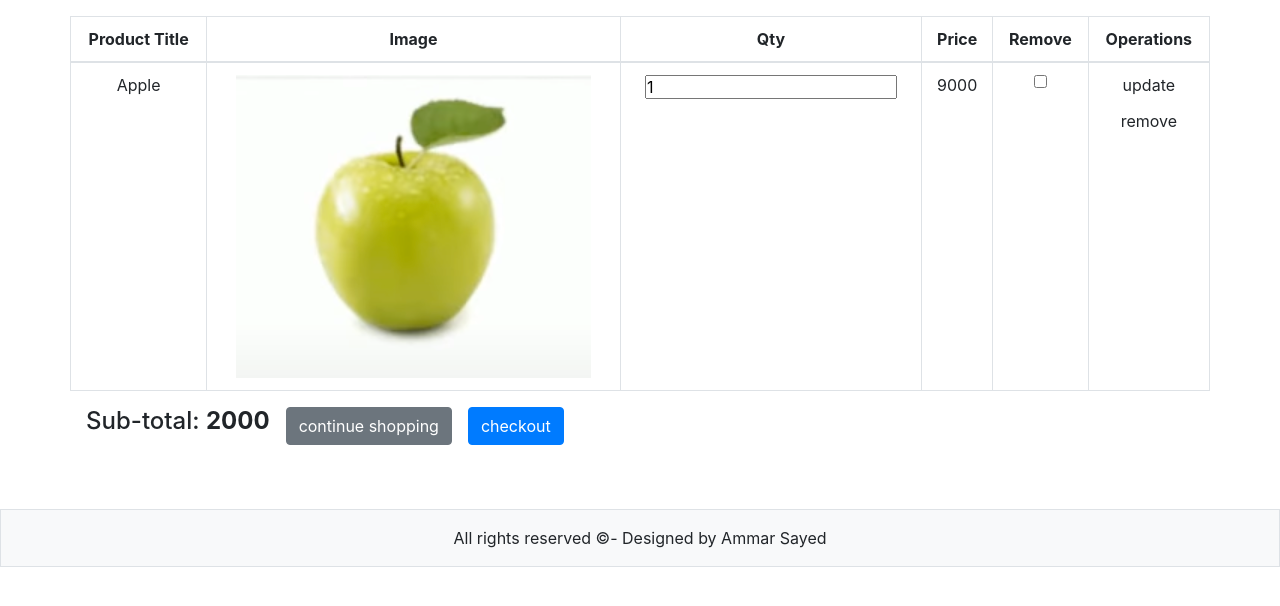
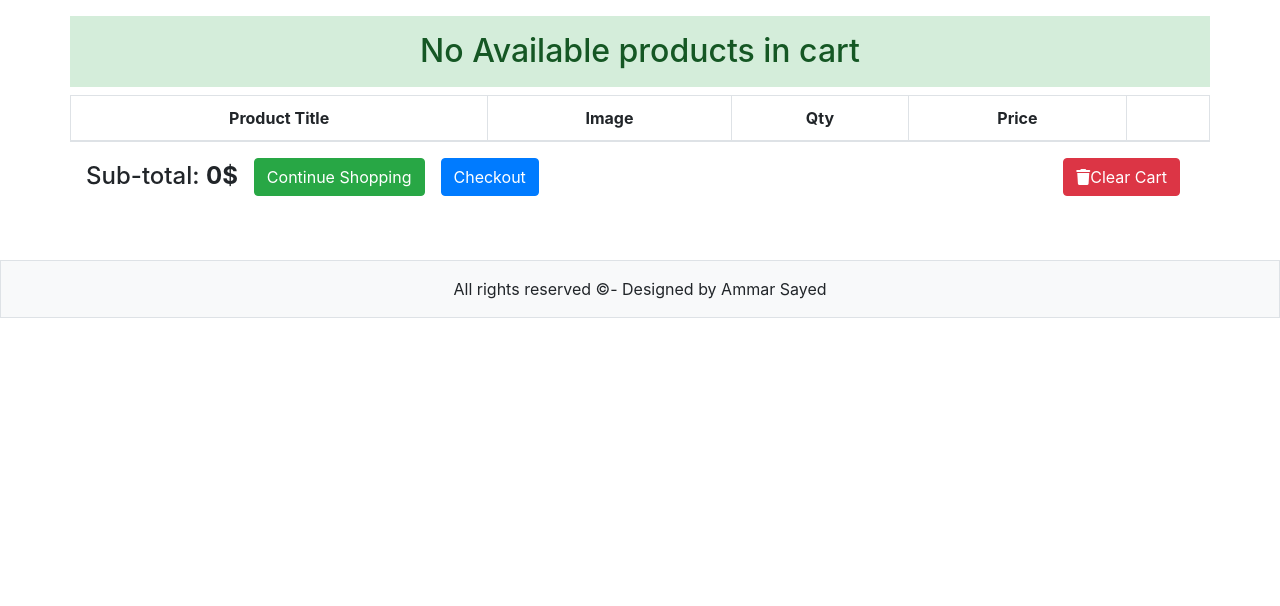
Before and after one commit to AmmarSayed/e-commerce-php, a PHP site: page /cart.php in a window 1280 px wide. Shown: the part 161-767 px from the top of the page. Run offline with PHP 8.4, Linux system fonts and the light colour scheme; tables that the repository leaves empty or names only in its code hold one stand-in row (values such as "Sample post"); lists and menus that the app fills with data are empty.

Commit message:
added remove item from cart, and clear cart functionality

```diff
--- a/cart.php
+++ b/cart.php
@@ -60,14 +60,10 @@ include("./head.php");
 
             </ul>
         </nav>
-
-        <!-- third child -->
-        <!-- <div class="alert alert-light">
-            <h3 class="text-center">Hidden Store</h3>
-            <p class="text-center">Lorem ipsum dolor sit amet consectetur adipisicing elit. Deleniti, excepturi.</p>
-        </div> -->
-
-        <!-- fourth child -->
+        <?php
+        handle_delete_cart_item();
+        handle_empty_cart();
+        ?>
         <div class="container">
             <div class="row">
                 <table class="table table-bordered text-center">
@@ -77,34 +73,30 @@ include("./head.php");
                             <th>Image</th>
                             <th>Qty</th>
                             <th>Price</th>
-                            <th>Remove</th>
-                            <th>Operations</th>
+                            <th></th>
                         </tr>
                     </thead>
-
                     <tbody>
-                        <tr>
-                            <td>Apple</td>
-                            <td><img src="./images/10.png" alt=""></td>
-                            <td><input type="number" name="" id="" value="1"></td>
-                            <td>9000</td>
-                            <td><input type="checkbox" name="" id=""></td>
-                            <td>
-                                <p>update</p>
-                                <p>remove</p>
-                            </td>
-                        </tr>
+                        <!-- php code to display dynamic data -->
+                        <?php
+                        get_cart_items();
+                        ?>
                     </tbody>
                 </table>
                 <!-- subtotal -->
-                <div class="d-flex mb-3">
-                    <h4 class="px-3">Sub-total: <strong>2000</strong></h4>
-                    <a href="index.php"><button class="btn btn-secondary">continue shopping</button></a>
-                    <a href="#"><button class="mx-3 btn btn-primary">checkout</button></a>
+                <div class="row col-12 align-items-center mb-3">
+                    <div class="d-flex  align-items-center">
+                        <h4 class="px-3 m-0">Sub-total: <strong><?php echo get_cart_total() . "$" ?></strong></h4>
+                        <a href="index.php"><button class="btn btn-success">Continue Shopping</button></a>
+                        <a href="#"><button class="mx-3 btn btn-primary">Checkout</button></a>
+                    </div>
+                    <a href='cart.php?empty_cart' class="ml-auto">
+                        <button class='btn btn-danger'>
+                            <i class='fa fa-trash'></i>Clear Cart</button>
+                    </a>
                 </div>
             </div>
         </div>
-
     </div>
 
     <?php include("./footer.php") ?>
--- a/functions/common_function.php
+++ b/functions/common_function.php
@@ -187,8 +187,8 @@ function handle_add_to_cart()
 
         $select_query = "SELECT * FROM cart WHERE user_id = $user_id AND pr_id=$product_id";
         $result_query = mysqli_query($con, $select_query);
-        $rows_counter = mysqli_num_rows($result_query);
-        // $rows_counter = $result_query->num_rows
+        // $rows_counter = mysqli_num_rows($result_query);
+        $rows_counter = $result_query->num_rows;
 
         if ($rows_counter > 0) {
             // Redirect to same tap
@@ -207,6 +207,7 @@ function handle_add_to_cart()
     // Display success message if redirected for 3 seconds and disappear after 3 seconds
     if (isset($_GET['success'])) {
         $success = $_GET['success'];
+
         if ($success == 1) {
             echo "<div class='alert flex-grow-1 alert-success alert-dismissible fade show' role='alert'>
             <strong>Success!</strong> Product added to cart successfully.
@@ -281,3 +282,107 @@ function get_cart_total()
     }
     return $total;
 }
+
+
+function get_cart_items()
+{
+    global $con;
+    ///////////////////
+    // To be changed
+    ///////////////////
+    global $user_id;
+    global $ip_address;
+    ///////////////////
+    ///////////////////
+
+    $select_query = "SELECT * FROM cart WHERE user_id = $user_id AND ip_address='$ip_address'";
+    $result_query = mysqli_query($con, $select_query);
+    $rows_count = $result_query->num_rows;
+
+    if ($rows_count > 0) {
+        while ($row = mysqli_fetch_array($result_query)) {
+            $product_id = $row['pr_id'];
+            $product_qty = $row['qty'];
+            $select_product = "SELECT * FROM products WHERE pr_id = $product_id";
+            $result_product = mysqli_query($con, $select_product);
+            $row_product = mysqli_fetch_array($result_product);
+            $product_title = $row_product['pr_title'];
+            $product_image = $row_product['pr_img1'];
+            $product_price = $row_product['pr_price'];
+
+            echo "
+            <tr>
+                <td>$product_title</td>
+                <td><img class='cart-img' src='./admin/product_images/$product_image' alt=''></td>
+                <td><input type='number' name='qty'  value='$product_qty'></td>
+                <td>$product_price$</td>
+                <td>
+                    <a href='cart.php?delete=$product_id' class='btn btn-danger'><i class='fa fa-trash'></i></a>
+                </td>
+            </tr>";
+        }
+        return;
+    }
+
+    echo "<h2 class='py-3 text-center alert-success flex-grow-1'>No Available products in cart</h2>";
+}
+
+
+// delete item from cart but alert the user first before deleting
+// in case of accidental deletion of an item go back to the cart
+function handle_delete_cart_item()
+{
+    global $con;
+    global $user_id;
+    global $ip_address;
+
+    if (isset($_GET['delete'])) {
+        $product_id = $_GET['delete'];
+
+        echo "
+        <script>
+            if (confirm('Are you sure you want to delete this item from your cart?')) {
+                window.location.href = 'cart.php?confirm_delete=$product_id';
+            } else {
+                window.location.href = 'cart.php';
+            }
+        </script>
+        ";
+    }
+
+    if (isset($_GET['confirm_delete'])) {
+        $product_id = $_GET['confirm_delete'];
+        $delete_query = "DELETE FROM cart WHERE user_id = $user_id AND pr_id = $product_id AND ip_address = '$ip_address'";
+        mysqli_query($con, $delete_query);
+        header("Location: cart.php");
+        exit();
+    }
+}
+
+// empty cart but alert the user first before emptying somthing like "are you sure you want to empty your cart?"
+
+function handle_empty_cart()
+{
+    global $con;
+    global $user_id;
+    global $ip_address;
+
+    if (isset($_GET['empty_cart'])) {
+        echo "
+        <script>
+            if (confirm('Are you sure you want to empty your cart?')) {
+                window.location.href = 'cart.php?confirm_empty';
+            } else {
+                window.location.href = 'cart.php';
+            }
+        </script>
+        ";
+    }
+
+    if (isset($_GET['confirm_empty'])) {
+        $delete_query = "DELETE FROM cart WHERE user_id = $user_id AND ip_address = '$ip_address'";
+        mysqli_query($con, $delete_query);
+        header("Location: cart.php");
+        exit();
+    }
+}
--- a/style.css
+++ b/style.css
@@ -60,3 +60,9 @@ label[for^="product_image"] {
 .input-group {
   padding: 5px;
 }
+
+.cart-img {
+  width: 100px;
+  height: 100px;
+  object-fit: contain;
+}
```
Also changed, not shown: admin/product_images/6773361b904e6.png (added), admin/product_images/6773361b90884.png (added), admin/product_images/6773361b90885.png (added), images/image.png (added).
